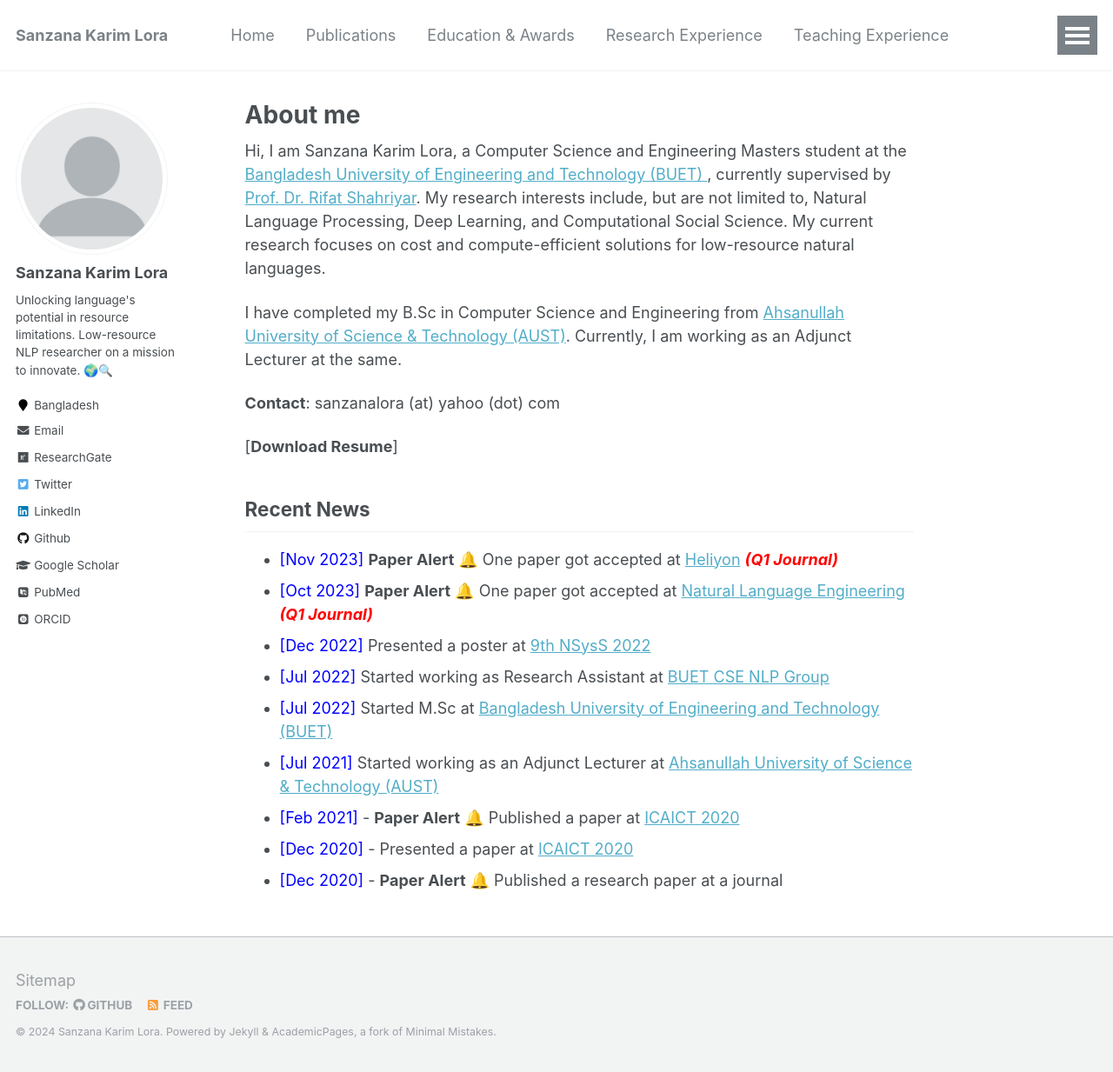
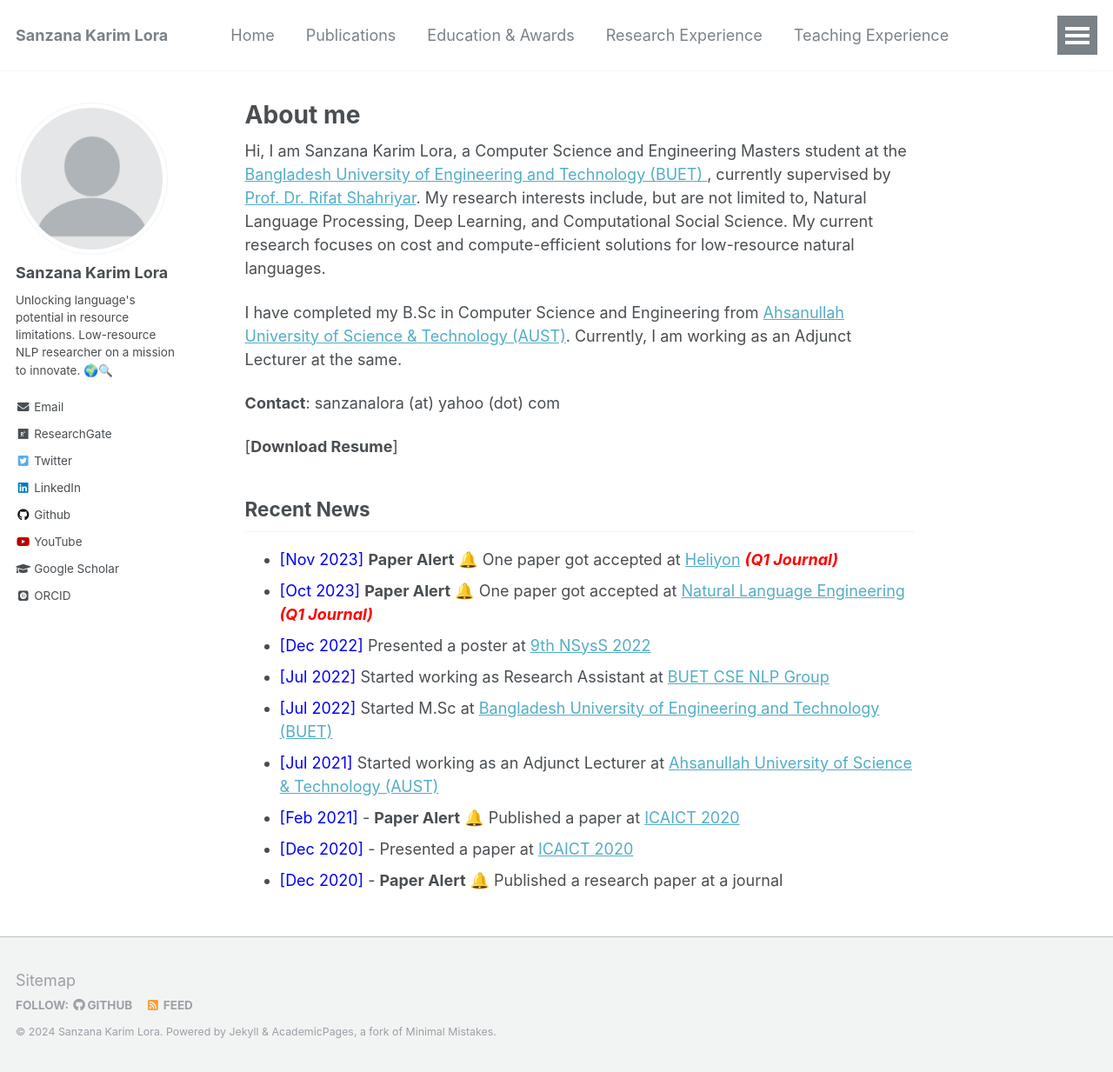
Before and after one commit to sanzanalora/sanzanalora.github.io, a Jekyll site: the page built from _pages/about.md, in a window 1280 px wide and 1233 px high. Shown: the whole window at 87% size. Built offline with Jekyll 4.4.1, drawn with Linux system fonts in a browser that asks for light colours; some web fonts are replaced.

Commit message:
Update _config.yml

```diff
--- a/_config.yml
+++ b/_config.yml
@@ -83,9 +83,9 @@ author:
   name             : "Sanzana Karim Lora"
   avatar           : "profile.png"
   bio              : "Unlocking language's potential in resource limitations. Low-resource NLP researcher on a mission to innovate. 🌍🔍"
-  location         : "Bangladesh"
+  location         :
   employer         :
-  pubmed           : "https://www.ncbi.nlm.nih.gov/pubmed/?term=john+snow"
+  pubmed           :
   googlescholar    : "https://scholar.google.com/citations?user=rdiZ5CgAAAAJ&hl=en"
   email            :  sanzanalora@yahoo.com
   researchgate     :  "https://www.researchgate.net/profile/Sanzana_Lora"
@@ -113,7 +113,7 @@ author:
   vine             :
   weibo            :
   xing             :
-  youtube          :
+  youtube          : skl1
   wikipedia        :
 
 
```
